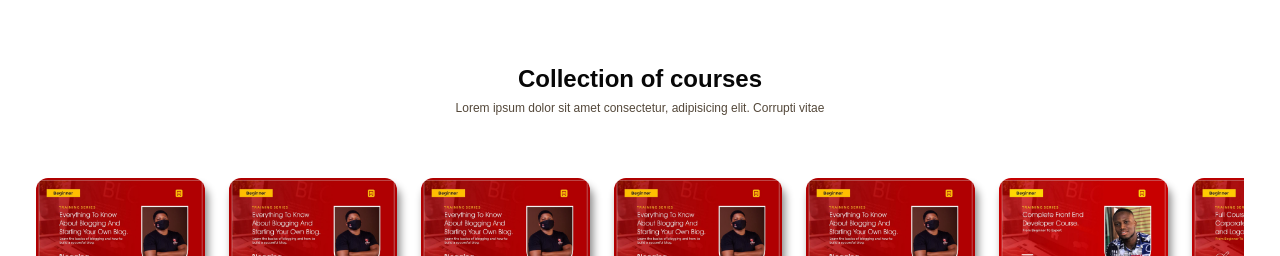
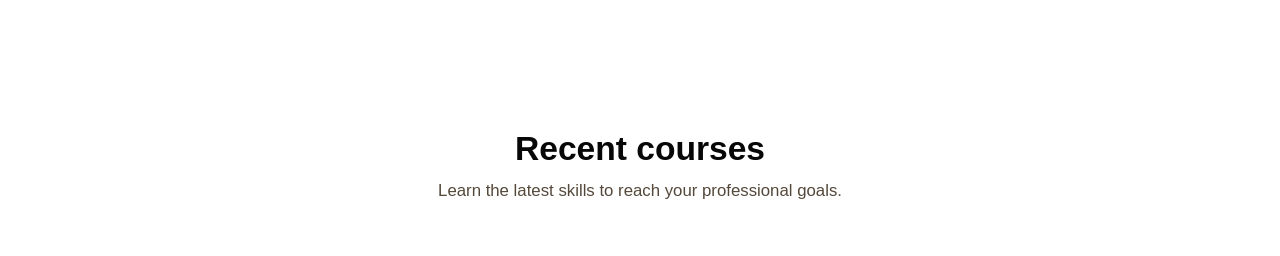
Before and after one commit to Niscolinx/teenscan, a React (Create React App) app: page / in a window 1280 px wide. Shown: the part 610-866 px from the top of the page. Built offline with nearby package versions, Linux system fonts and the light colour scheme; what react-router-last-location would draw is missing.

Commit message:
working on courses

```diff
--- a/src/components/Courses.tsx
+++ b/src/components/Courses.tsx
@@ -9,10 +9,9 @@ const Courses = () => {
     return (
         <>
             <div className='courses__title--box'>
-                <h1 className='courses__heading'>Collection of courses</h1>
+                <h1 className='courses__heading'>Recent courses</h1>
                 <p className='courses__subHeading'>
-                    Lorem ipsum dolor sit amet consectetur, adipisicing elit.
-                    Corrupti vitae
+                    Learn the latest skills to reach your professional goals.
                 </p>
             </div>
             <div className='course__cards'>
--- a/src/sass/base/typography.scss
+++ b/src/sass/base/typography.scss
@@ -35,14 +35,16 @@
 
 .section-courses {
     grid-column: sidebar-end / center-end;
-    margin: 5rem 0;
+    margin: 10rem 0 4rem 0;
 
     .courses {
         color: $color-grey-dark-2;
 
         &__title--box {
+            @extend .heading-3;
             display: grid;
             text-align: center;
+
         }
 
         &__subHeading {
```
